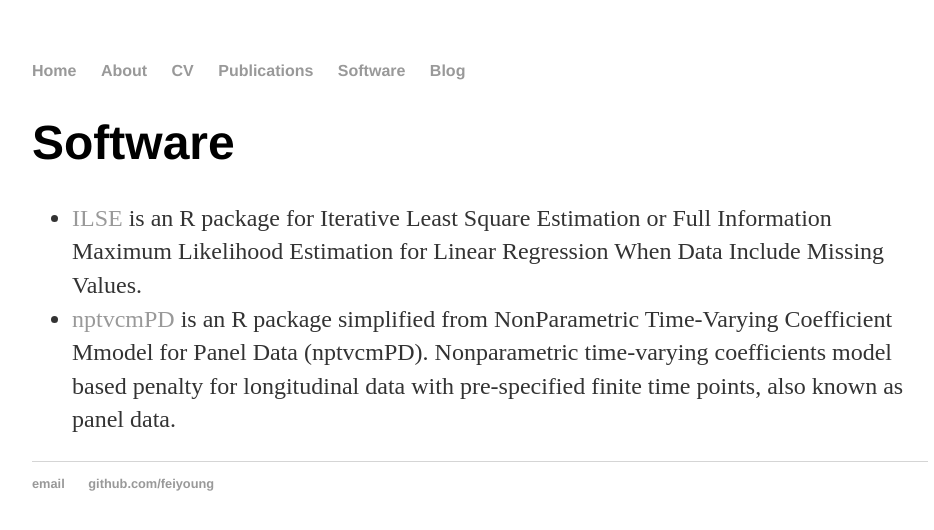
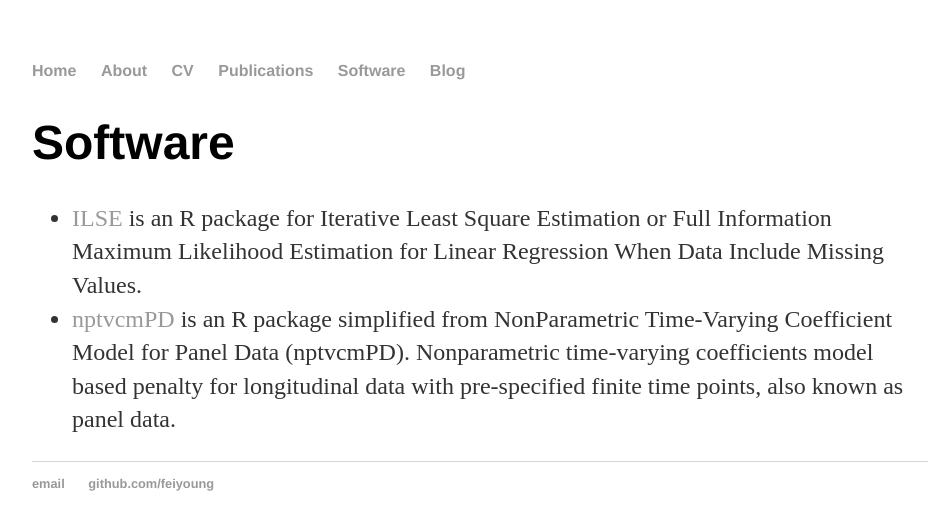
Before and after one commit to feiyoung/feiyoung.github.io, a Jekyll site: the page built from software/index.html, in a window 1280 px wide. Shown: the top 530 px of the page, without its empty margins (160-1094 px from the left). Built offline with Jekyll 4.4.1, drawn with Linux system fonts in a browser that asks for light colours.

Commit message:
'update'

```diff
--- a/publications/index.html
+++ b/publications/index.html
@@ -8,7 +8,7 @@ title: Publications
  <ul>
 			  <li> <strong>Lei Guo, Wei Liu </strong> (2018).Quality Monitoring Technique Combining Bayesian Method with Sequential Procedure in CAT System. Journal of Psychological Science. Paper available at: <a href="http://www.psysci.org/EN/article/downloadArticleFile.do?attachType=PDF&id=10065">PDF</a>. </li>
   <li><strong>Huazhen Lin, Wei Liu, Wei Lan(2018)</strong> . Regression Analysis with individual-specific patterns of missing covariates. Submitted. </li>
-  <li><strong>Lin, H., Hong, H. G., Yang, B., Liu, W., Zhang, Y., Fan, G. Z., & Li, Y. (2019))</strong> . Nonparametric Time-Varying Coefficient Models for Panel Data. Statistics in Biosciences, 1-19.Paper available at: <a href="http://www.psysci.org/EN/article/https://link.springer.com/article/10.1007/s12561-019-09248-0">PDF</a> and <a href="https://github.com/feiyoung/nptvcmPD">R Package </a>. </li>
+  <li><strong>Lin, H., Hong, H. G., Yang, B., Liu, W., Zhang, Y., Fan, G. Z., & Li, Y. (2019))</strong> . Nonparametric Time-Varying Coefficient Models for Panel Data. Statistics in Biosciences, 1-19.Paper available at: <a href="https://link.springer.com/article/10.1007/s12561-019-09248-0">PDF</a> and <a href="https://github.com/feiyoung/nptvcmPD">R Package </a>. </li>
   <li><strong>Wei Liu, Huazhen Lin, Yanyuan Ma, Ying Wei(2018)</strong> . Efficiently supervised structure learning of generalized regression model with ultra-high correlated covariates. Submitted.</li>
   </ul>
 
--- a/software/index.html
+++ b/software/index.html
@@ -8,7 +8,7 @@ title: Software
 			<ul>
 <li><a href="https://github.com/feiyoung/ILSE">ILSE</a> is an R package for Iterative Least Square Estimation or Full Information Maximum Likelihood Estimation for Linear Regression When Data Include Missing Values.
  </li>
-<li><a href="https://github.com/feiyoung/nptvcmPD">nptvcmPD</a> is an R package simplified from NonParametric Time-Varying Coefficient Mmodel for Panel Data (nptvcmPD). Nonparametric time-varying coefficients model based penalty for longitudinal data with pre-specified finite time points, also known as panel data.
+<li><a href="https://github.com/feiyoung/nptvcmPD">nptvcmPD</a> is an R package simplified from NonParametric Time-Varying Coefficient Model for Panel Data (nptvcmPD). Nonparametric time-varying coefficients model based penalty for longitudinal data with pre-specified finite time points, also known as panel data.
  </li>
 
 								</ul>
```
